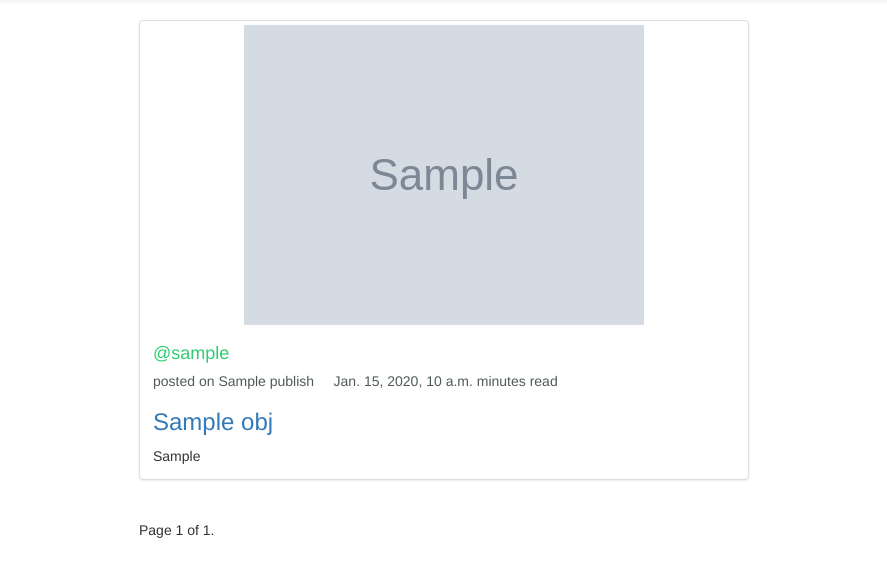
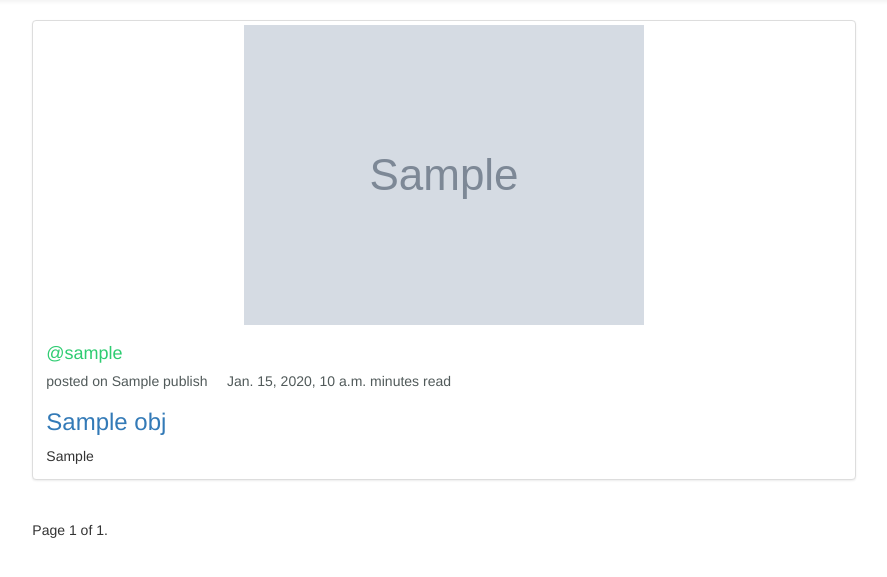
Before and after one commit to rahulb246/blogger, a Django app: template templates/post_list.html in a window 1280 px wide. Shown: the part 51-628 px from the top of the page, without its empty margins (196-1083 px from the left). Run offline with Django 3.2, Linux system fonts and the light colour scheme; the template is opened without the code that fills it: most values are stand-ins (such as "Sample title", 1, 10 or a date in 2020); grey boxes marked "Sample" are stand-in pictures; some libraries are stand-ins or nearby versions.

Commit message:
updated display

```diff
--- a/templates/post_list.html
+++ b/templates/post_list.html
@@ -1,7 +1,7 @@
 {% extends "base.html" %}
 {% block content %}
 
-<div class='col-sm-6 col-sm-offset-3'>
+<div class='col-sm-8 col-sm-offset-2'>
 
 {% if request.user.is_authenticated %}
             <div class="card">
```
